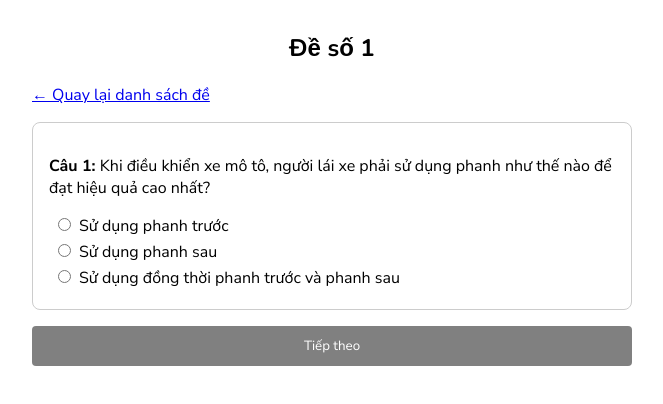
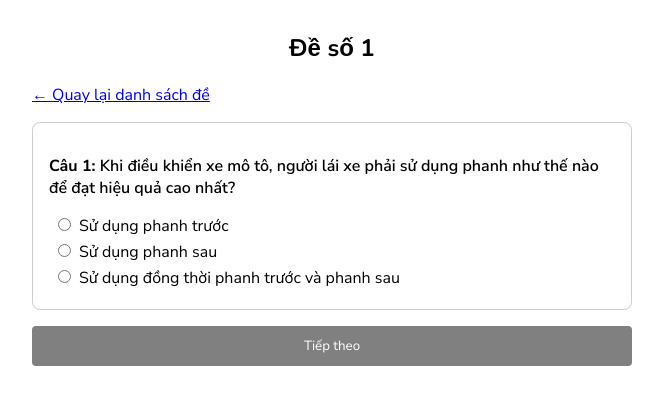
Before and after one commit to thephuong10/traffic-questions-app, a React (Create React App) app: page /test-hard/0 in a window 1280 px wide. Shown: the top 404 px of the page, without its empty margins (308-971 px from the left). Built offline with nearby package versions, Linux system fonts and the light colour scheme.

Commit message:
corrected answers for test 3 and 4

```diff
--- a/src/pages/QuizHardPage.js
+++ b/src/pages/QuizHardPage.js
@@ -74,7 +74,12 @@ function QuizHardPage({ tests }) {
       <h1>Đề số {parseInt(testIndex) + 1}</h1>
       <Link to="/">← Quay lại danh sách đề</Link>
       <div className="quiz-question" style={{ backgroundColor: feedback === 'correct' ? '#d4edda' : feedback === 'incorrect' ? '#f8d7da' : '' }}>
-        <p><b>Câu {currentQuestion + 1}: </b>{questions[currentQuestion].questionTitle}</p>
+        <p>
+          <b>Câu {currentQuestion + 1}: </b>
+          <span style={{
+            fontWeight:600
+          }}>{questions[currentQuestion].questionTitle}</span>
+        </p>
         {questions[currentQuestion].image && <img src={questions[currentQuestion].image} alt="" style={{ maxWidth: '100%', height: 'auto', display: "block", marginBottom: 8 }} />}
         <div>
           {questions[currentQuestion].answer.map((a, aIdx) => {
```
Also changed, not shown: src/data/questions.json, src/data/topics.json.
